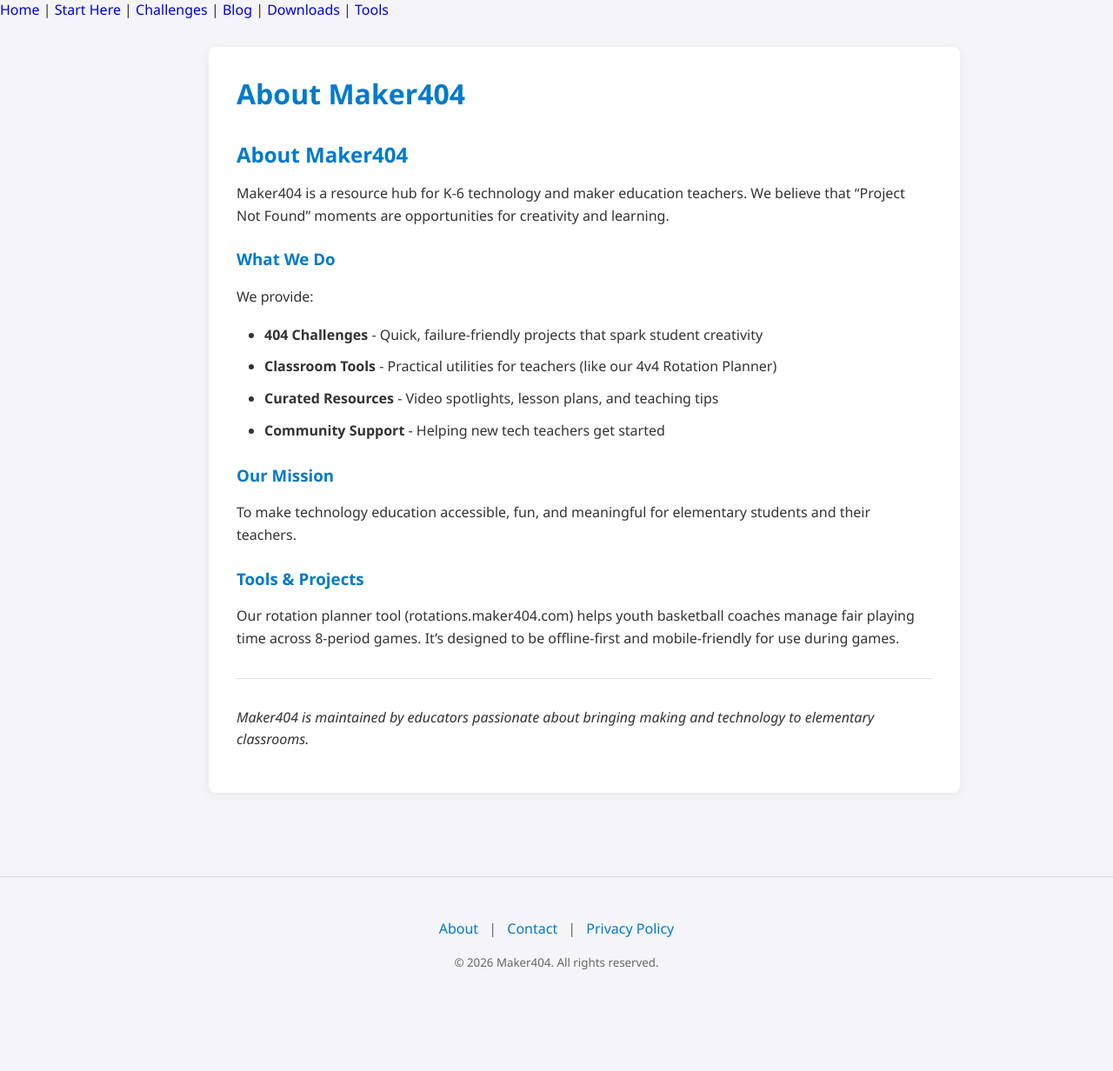
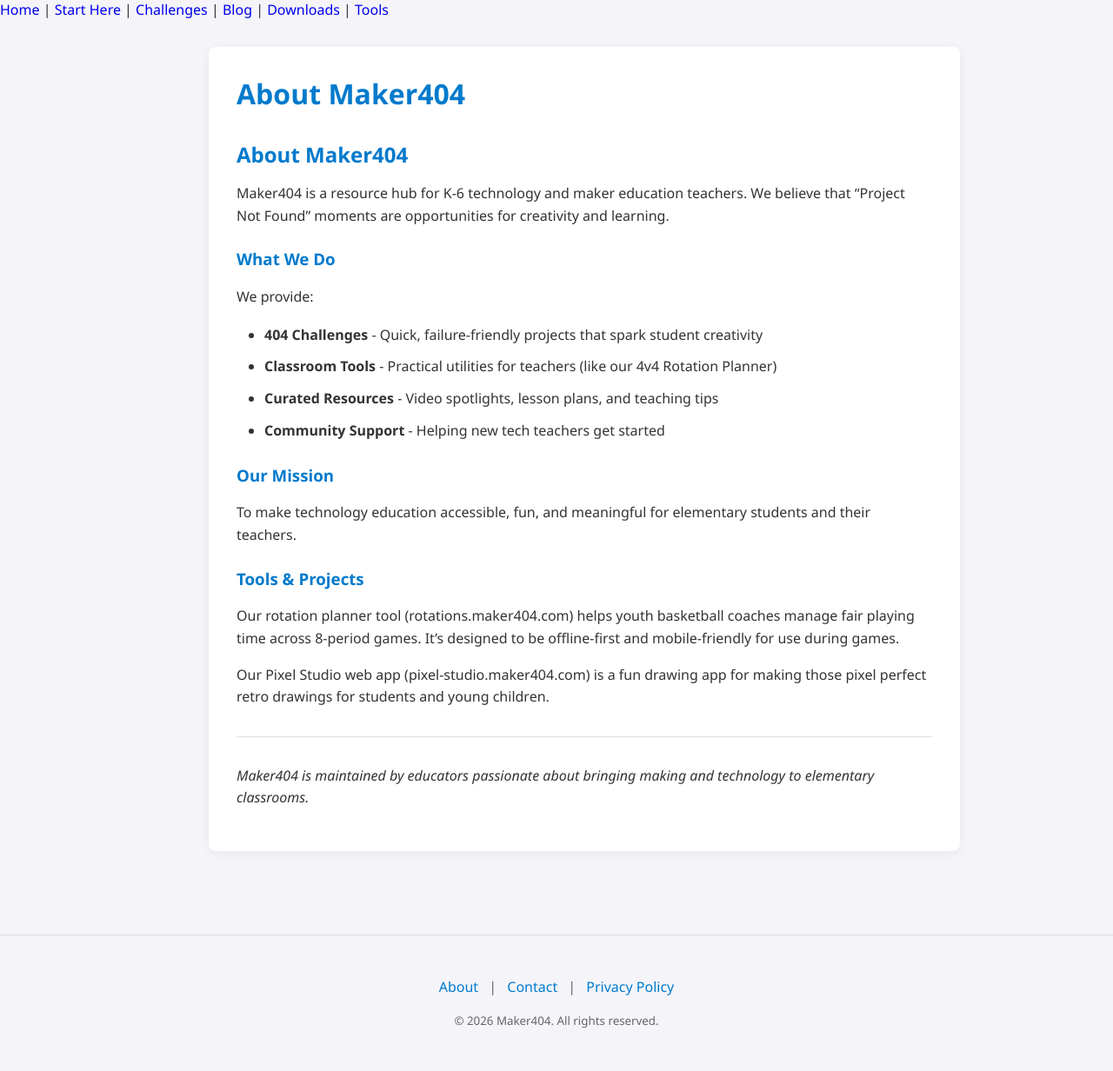
Before and after one commit to GW228g/maker404, a Jekyll site: the page built from about.md, in a window 1280 px wide. Shown: the whole page at 87% size. Built offline with Jekyll 4.4.1, drawn with Linux system fonts in a browser that asks for light colours; before the commit the page ends 1165 px from its top, so only the background shows below that.

Commit message:
Update about.md

```diff
--- a/about.md
+++ b/about.md
@@ -24,6 +24,8 @@ To make technology education accessible, fun, and meaningful for elementary stud
 
 Our rotation planner tool (rotations.maker404.com) helps youth basketball coaches manage fair playing time across 8-period games. It's designed to be offline-first and mobile-friendly for use during games.
 
+Our Pixel Studio web app (pixel-studio.maker404.com) is a fun drawing app for making those pixel perfect retro drawings for students and young children.
+
 
 ---
 
```
